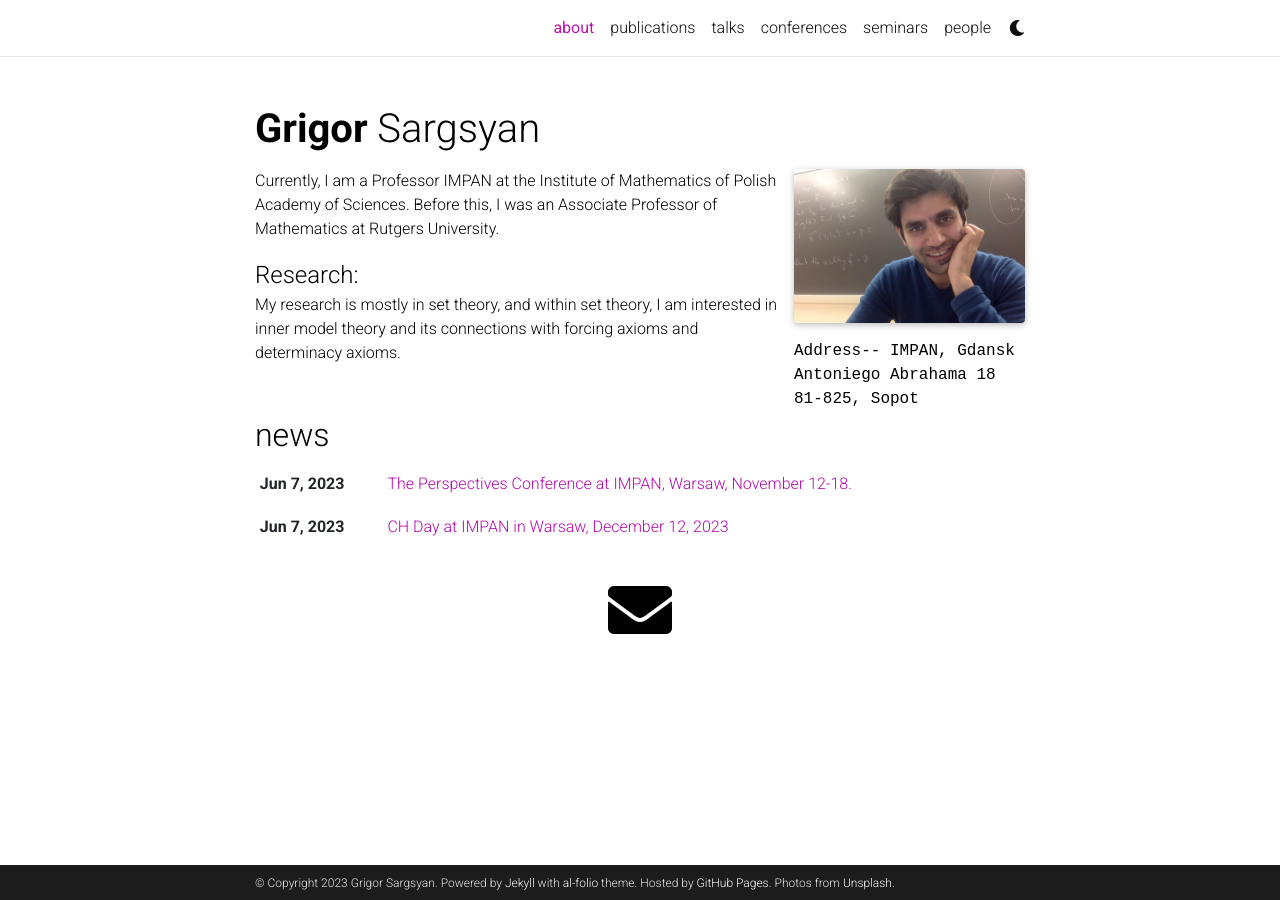
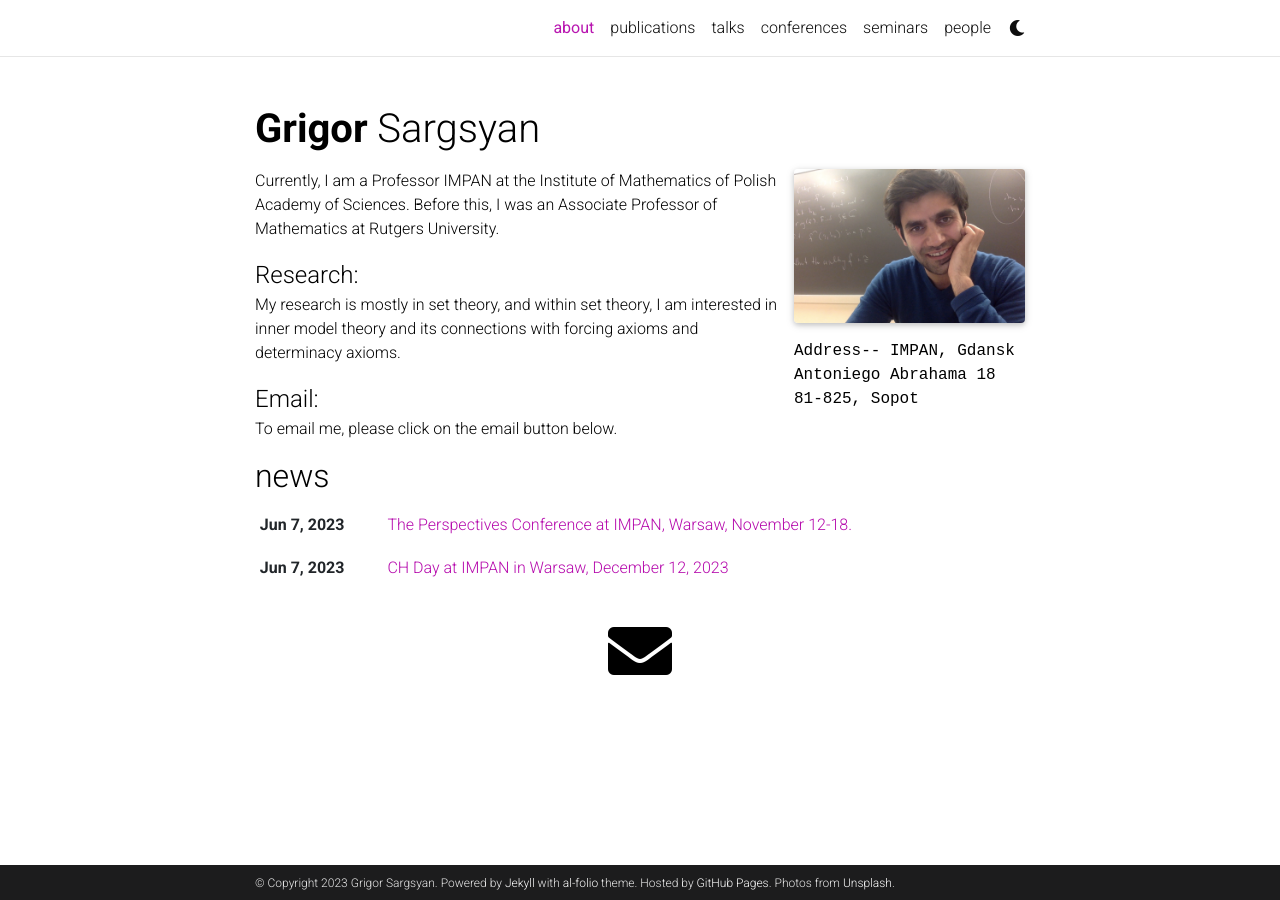
Before and after one commit to grigorsarg/grigorsarg.github.io, a Jekyll site: the page built from _pages/about.md, in a window 1280 px wide. Built offline with Jekyll 4.4.1, drawn with Linux system fonts in a browser that asks for light colours; full-size pictures stand in for the smaller copies a plugin makes; comment, search, counter and statistics services are not loaded; a style sheet for code colours, icons or effects is not loaded.

Commit message:
Update about.md

```diff
--- a/_pages/about.md
+++ b/_pages/about.md
@@ -22,3 +22,5 @@ social: true  # includes social icons at the bottom of the page
 Currently, I am a Professor IMPAN at the Institute of Mathematics of Polish Academy of Sciences. Before this, I was an Associate Professor of Mathematics at Rutgers University.
 
 <font size="+2">Research:</font> My research is mostly in set theory, and within set theory, I am interested in inner model theory and its connections with forcing axioms and determinacy axioms.
+
+<font size="+2">Email:</font> To email me, please click on the email button below.
```
